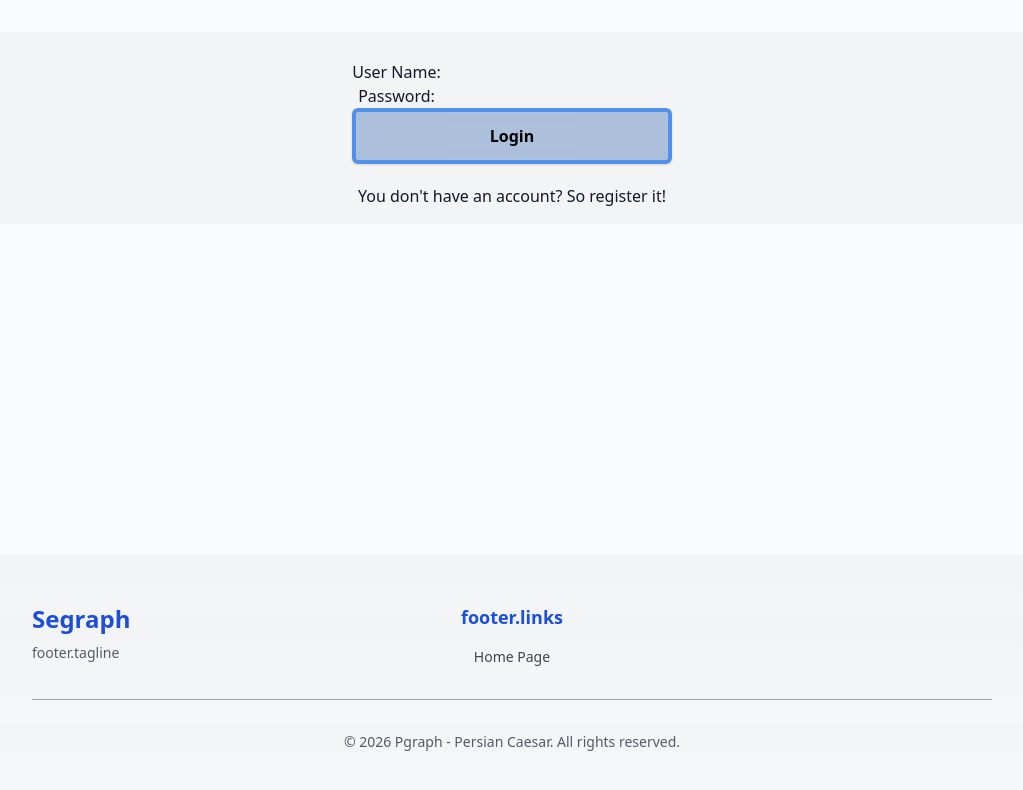
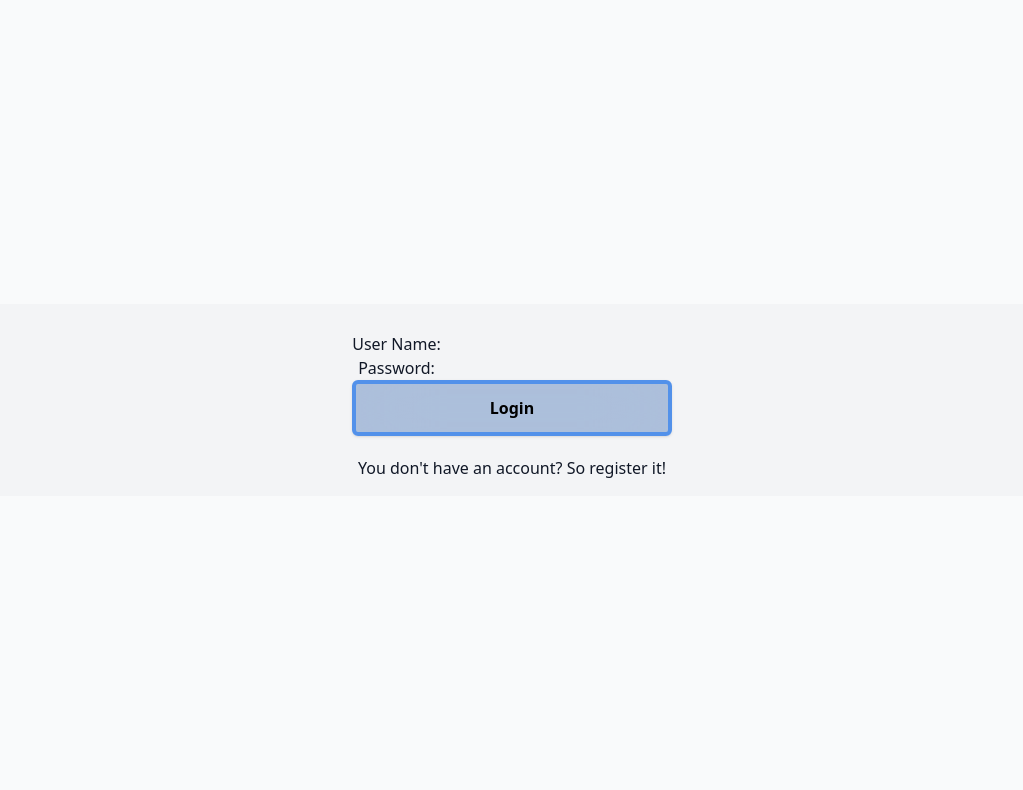
Before and after one commit to Sobhan-SRZA/express-homeworks, a React (Vite) app in the folder lesson 3 - chat platform with react/frontend/: page / in a window 1280 px wide. Shown: the top 790 px of the page, without its empty margins (128-1151 px from the left). Built offline with nearby package versions, Linux system fonts and the light colour scheme.

Commit message:
Update App.tsx

```diff
--- a/lesson 3 - chat platform with react/frontend/src/App.tsx
+++ b/lesson 3 - chat platform with react/frontend/src/App.tsx
@@ -36,7 +36,7 @@ const App: React.FC = () => {
       <ScrollToTop />
 
       <div className={`min-h-screen flex flex-col font-sans ltr`}>
-        <main className="grow custom-container mx-auto px-4 py-8">
+        <main className="grow custom-container mx-auto px-4 py-8 flex flex-col justify-center text-center">
           <Routes>
             {/* Home page */}
             <Route index element={<Home />} />
@@ -44,16 +44,13 @@ const App: React.FC = () => {
             {/* Tos */}
             <Route path="/tos" element={<TermOfServices />} />
 
-            {/* App */}
-            <Route path="/app" element={<Application />} />
-
             {/* Catch-all route for undefined paths */}
             <Route path="*" element={<NotFound />} />
           </Routes>
         </main>
 
         {/* Footer component for bottom navigation and information */}
-        <Footer />
+        {/* <Footer /> */}
 
       </div>
     </BrowserRouter>
```
